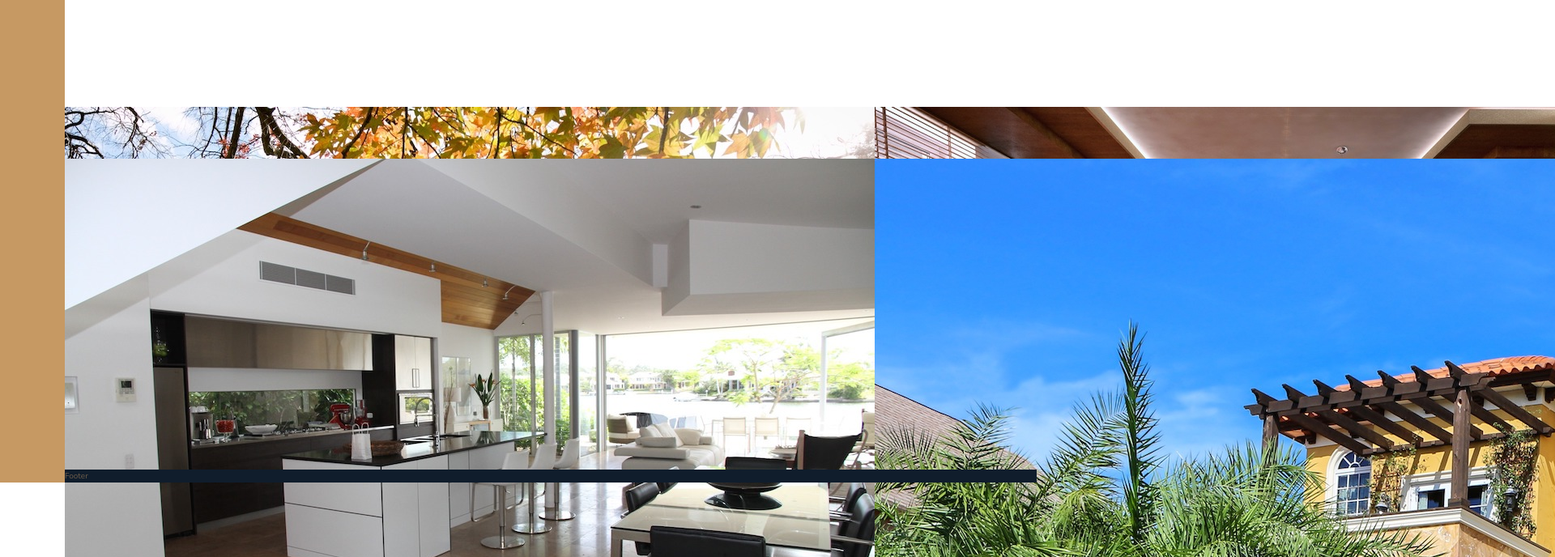
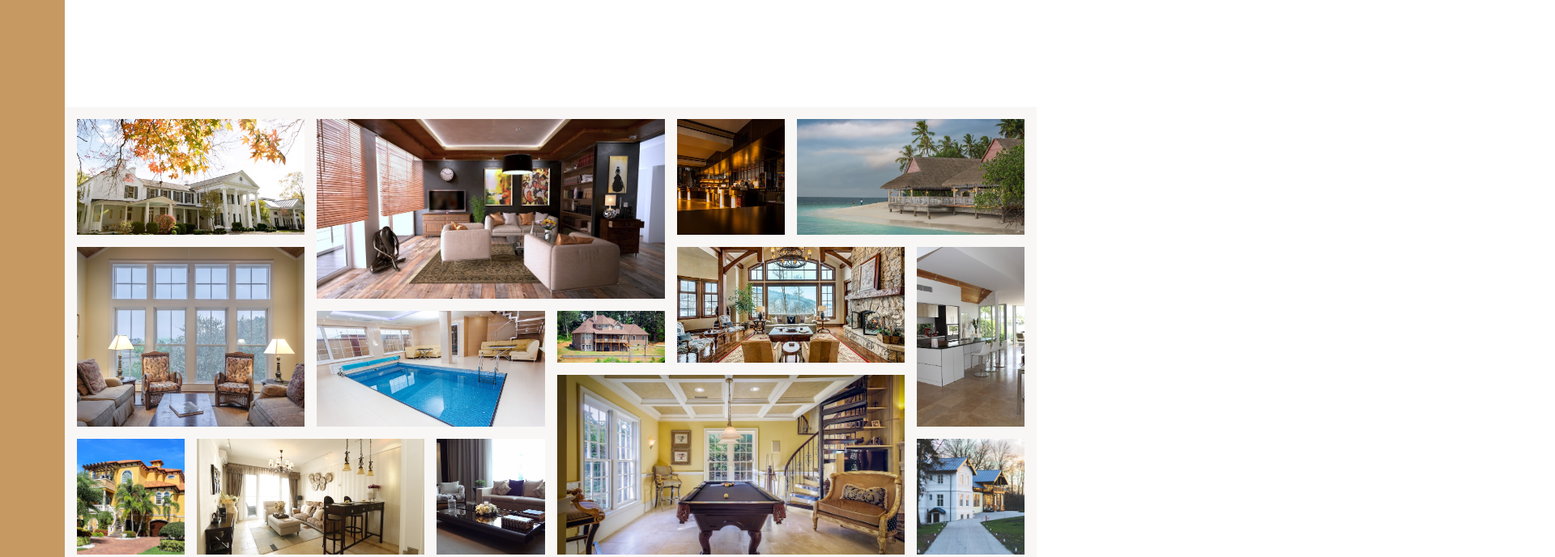
Before and after one commit to andrasputyera/viluxe, a website: page index.html in a window 1280 px wide. Shown: the part 2940-3628 px from the top of the page at 81% size, 1920 px wide, since content can reach past the window. Drawn offline with nearby package versions, Linux system fonts and the light colour scheme.

Commit message:
updated the gallery section

```diff
--- a/sass/_gallery.scss
+++ b/sass/_gallery.scss
@@ -1,8 +1,89 @@
 .gallery {
-    background-color: $color-grey-light-1;
-    grid-column: full-start / full-end;
+  background-color: $color-grey-light-1;
+  grid-column: full-start / full-end;
 
-    display: grid;
-    grid-template-columns: repeat(8, 1fr);
-    grid-template-rows: repeat(7, 5vw);
+  display: grid;
+  grid-template-columns: repeat(8, 1fr);
+  grid-template-rows: repeat(7, 5vw);
+  grid-gap: 1.5rem;
+  padding: 1.5rem;
+
+  &__item {
+    &--1 {
+      grid-row: 1 / span 2;
+      grid-column: 1 / span 2;
+    }
+
+    &--2 {
+      grid-row: 1 / span 3;
+      grid-column: 3 / span 3;
+    }
+
+    &--3 {
+      grid-row: 1 / span 2;
+      grid-column: 6 / 7;
+    }
+
+    &--4 {
+      grid-row: 1 / span 2;
+      grid-column: 7 / -1;
+    }
+
+    &--5 {
+      grid-row: 3 / span 3;
+      grid-column: 1 / span 2;
+    }
+
+    &--6 {
+      grid-row: 4 / span 2;
+      grid-column: 3 / span 2;
+    }
+
+    &--7 {
+      grid-row: 4 / 5;
+      grid-column: 5 / 6;
+    }
+
+    &--8 {
+      grid-row: 3 / span 2;
+      grid-column: 6 / span 2;
+    }
+
+    &--9 {
+      grid-row: 3 / span 3;
+      grid-column: 8 / -1;
+    }
+
+    &--10 {
+      grid-row: 6 / span 2;
+      grid-column: 1 / 2;
+    }
+
+    &--11 {
+      grid-row: 6 / span 2;
+      grid-column: 2 / span 2;
+    }
+
+    &--12 {
+      grid-row: 6 / span 2;
+      grid-column: 4 / 5;
+    }
+
+    &--13 {
+      grid-row: 5 / span 3;
+      grid-column: 5 / span 3;
+    }
+
+    &--14 {
+      grid-row: 6 / span 2;
+      grid-column: 8 / -1;
+    }
+  }
+
+  &__img {
+    width: 100%;
+    height: 100%;
+    object-fit: cover;
+    display: block;
+  }
 }
```
Also changed, not shown: css/style.css.
